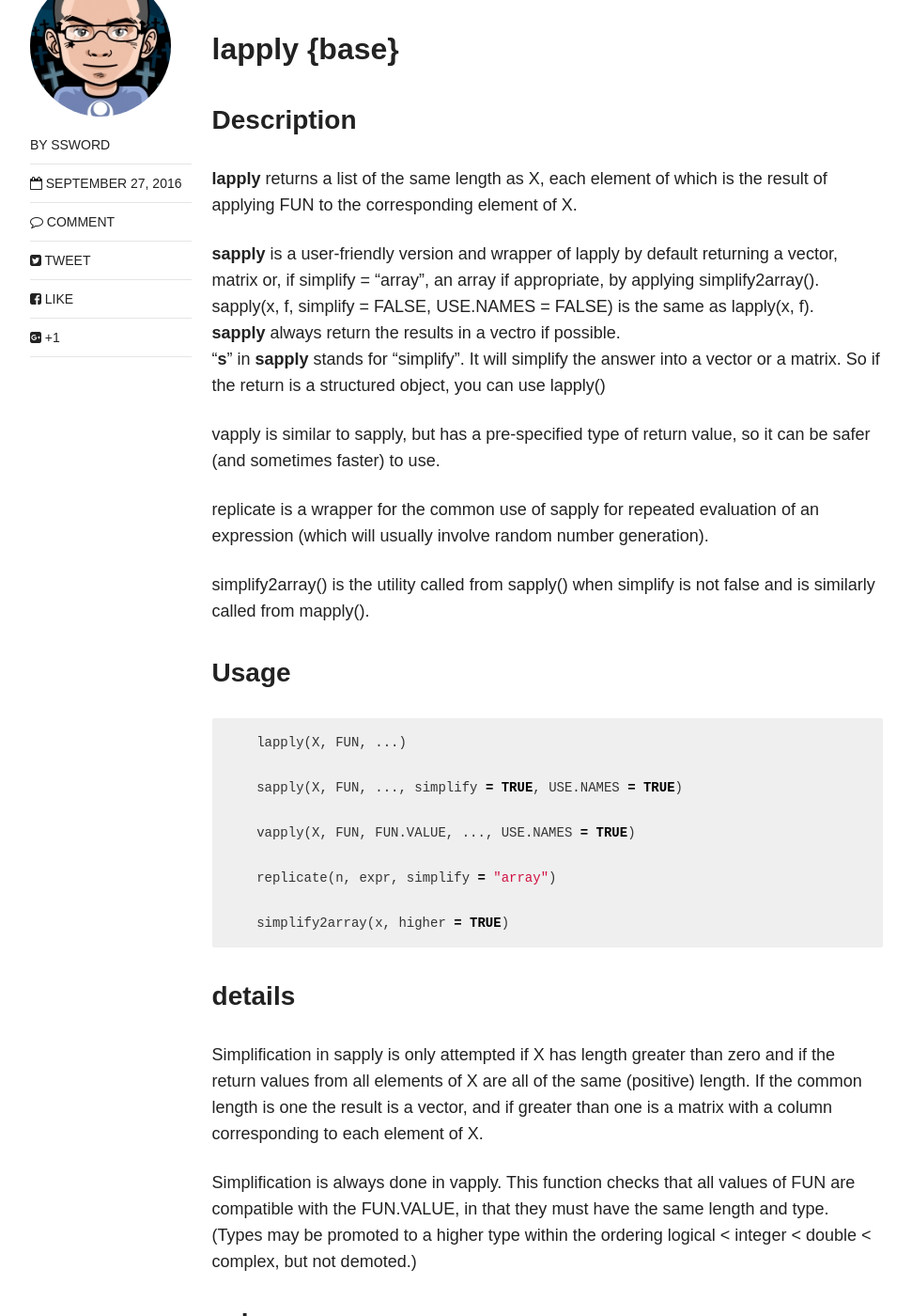
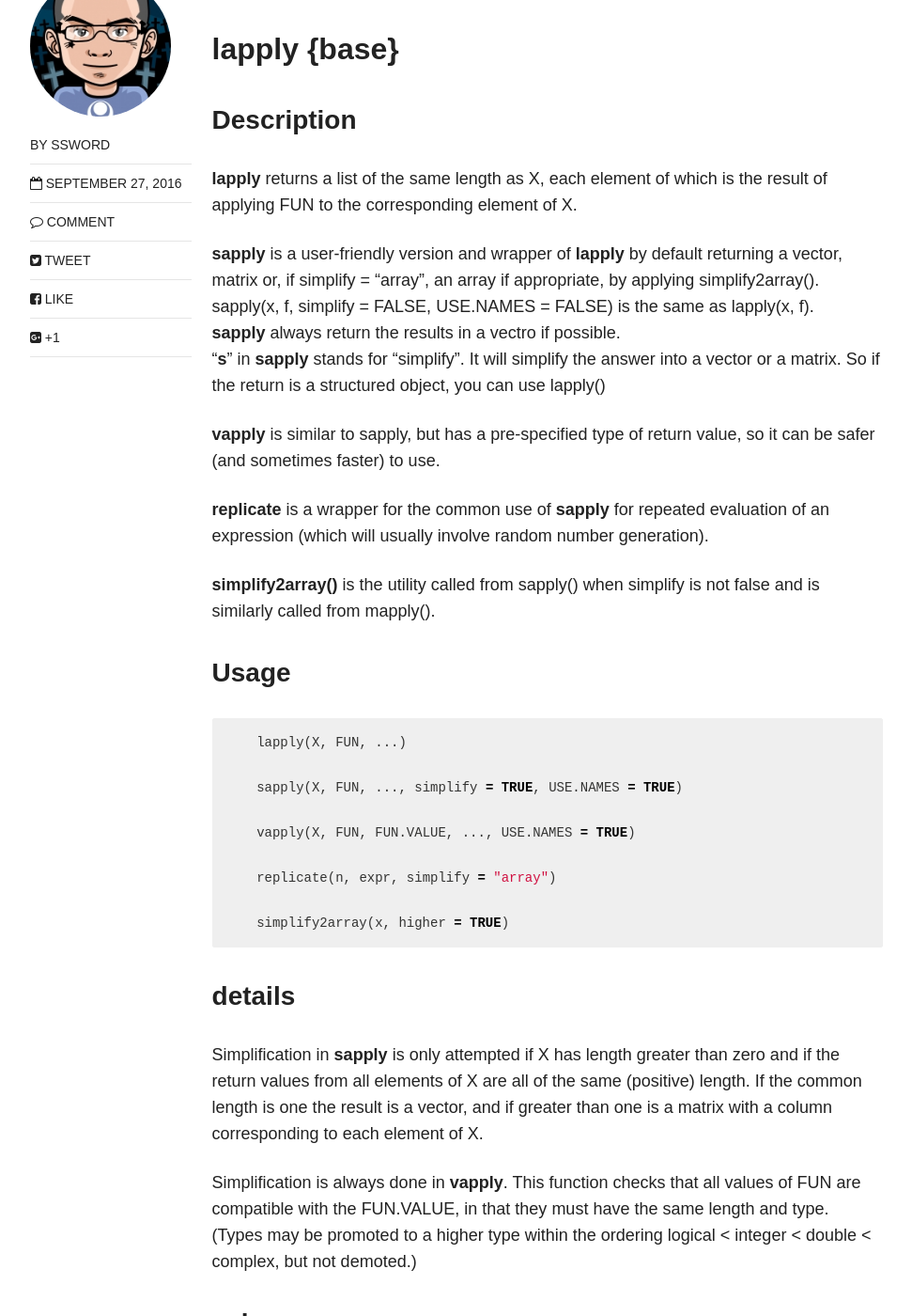
Before and after one commit to ssword/ssword.github.io, a Jekyll site: the page built from _posts/articles/2016-9-27-functionalprogrammingR.md, in a window 1280 px wide and 1400 px high, scrolled down 670 px. Shown: the whole window at 94% size, without its empty margins (154-1125 px from the left). Built offline with Jekyll 4.4.1, drawn with Linux system fonts in a browser that asks for light colours; nearby versions of some CDN libraries; comment, search, counter and statistics services are not loaded.

Commit message:
more formating

````diff
--- a/_posts/articles/2016-9-27-functionalprogrammingR.md
+++ b/_posts/articles/2016-9-27-functionalprogrammingR.md
@@ -11,15 +11,15 @@ Most of the contents here are taken fromt he R base package documents.
 
 **lapply** returns a list of the same length as X, each element of which is the result of applying FUN to the corresponding element of X.
 
-**sapply** is a user-friendly version and wrapper of lapply by default returning a vector, matrix or, if simplify = "array", an array if appropriate, by applying simplify2array(). sapply(x, f, simplify = FALSE, USE.NAMES = FALSE) is the same as lapply(x, f).
+**sapply** is a user-friendly version and wrapper of **lapply** by default returning a vector, matrix or, if simplify = "array", an array if appropriate, by applying simplify2array(). sapply(x, f, simplify = FALSE, USE.NAMES = FALSE) is the same as lapply(x, f).
 **sapply** always return the results in a vectro if possible.
 "**s**" in **sapply** stands for "simplify". It will simplify the answer into a vector or a matrix. So if the return is a structured object, you can use lapply()
 
-vapply is similar to sapply, but has a pre-specified type of return value, so it can be safer (and sometimes faster) to use.
+**vapply** is similar to sapply, but has a pre-specified type of return value, so it can be safer (and sometimes faster) to use.
 
-replicate is a wrapper for the common use of sapply for repeated evaluation of an expression (which will usually involve random number generation).
+**replicate** is a wrapper for the common use of **sapply** for repeated evaluation of an expression (which will usually involve random number generation).
 
-simplify2array() is the utility called from sapply() when simplify is not false and is similarly called from mapply().
+**simplify2array()** is the utility called from sapply() when simplify is not false and is similarly called from mapply().
 
 ### Usage
 ```R
@@ -36,9 +36,9 @@ simplify2array() is the utility called from sapply() when simplify is not false
 
 ### details
 
-Simplification in sapply is only attempted if X has length greater than zero and if the return values from all elements of X are all of the same (positive) length. If the common length is one the result is a vector, and if greater than one is a matrix with a column corresponding to each element of X.
+Simplification in **sapply** is only attempted if X has length greater than zero and if the return values from all elements of X are all of the same (positive) length. If the common length is one the result is a vector, and if greater than one is a matrix with a column corresponding to each element of X.
 
-Simplification is always done in vapply. This function checks that all values of FUN are compatible with the FUN.VALUE, in that they must have the same length and type. (Types may be promoted to a higher type within the ordering logical < integer < double < complex, but not demoted.)
+Simplification is always done in **vapply**. This function checks that all values of FUN are compatible with the FUN.VALUE, in that they must have the same length and type. (Types may be promoted to a higher type within the ordering logical < integer < double < complex, but not demoted.)
 
 ### value
 
````
